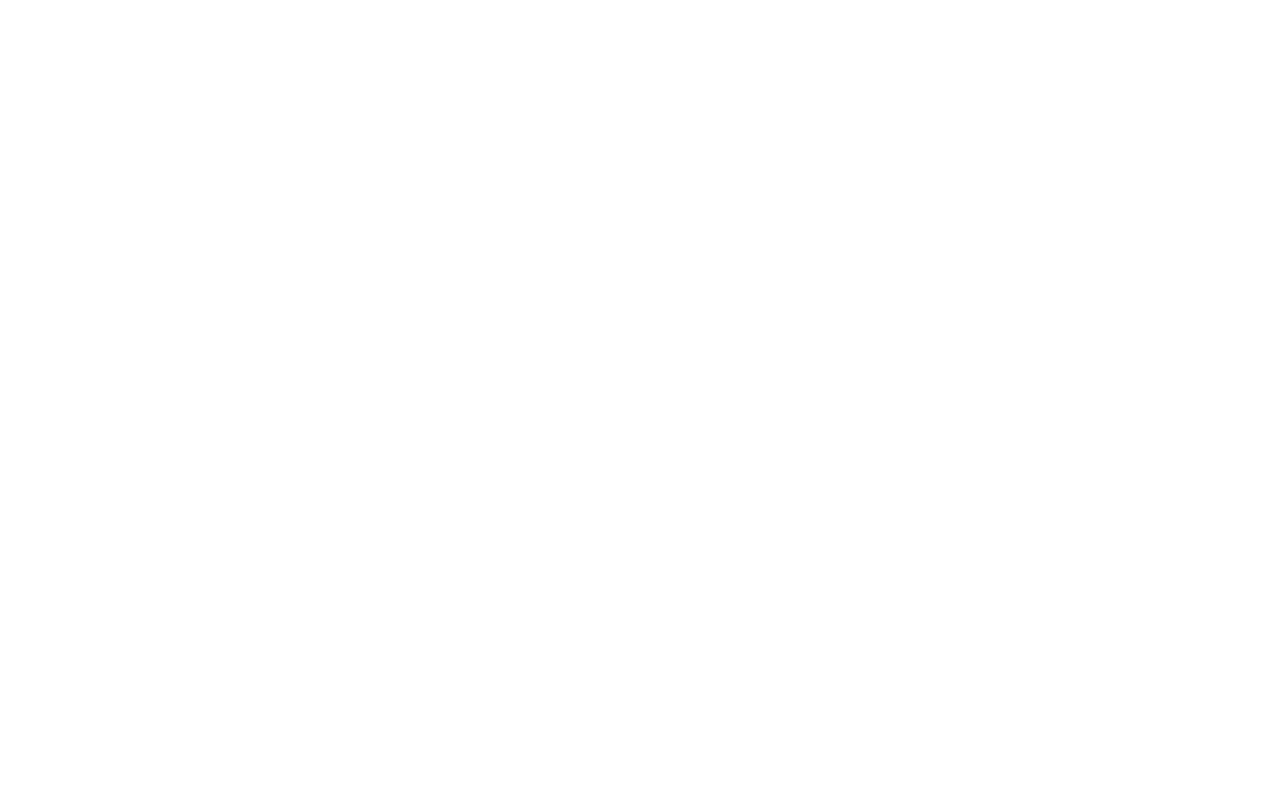
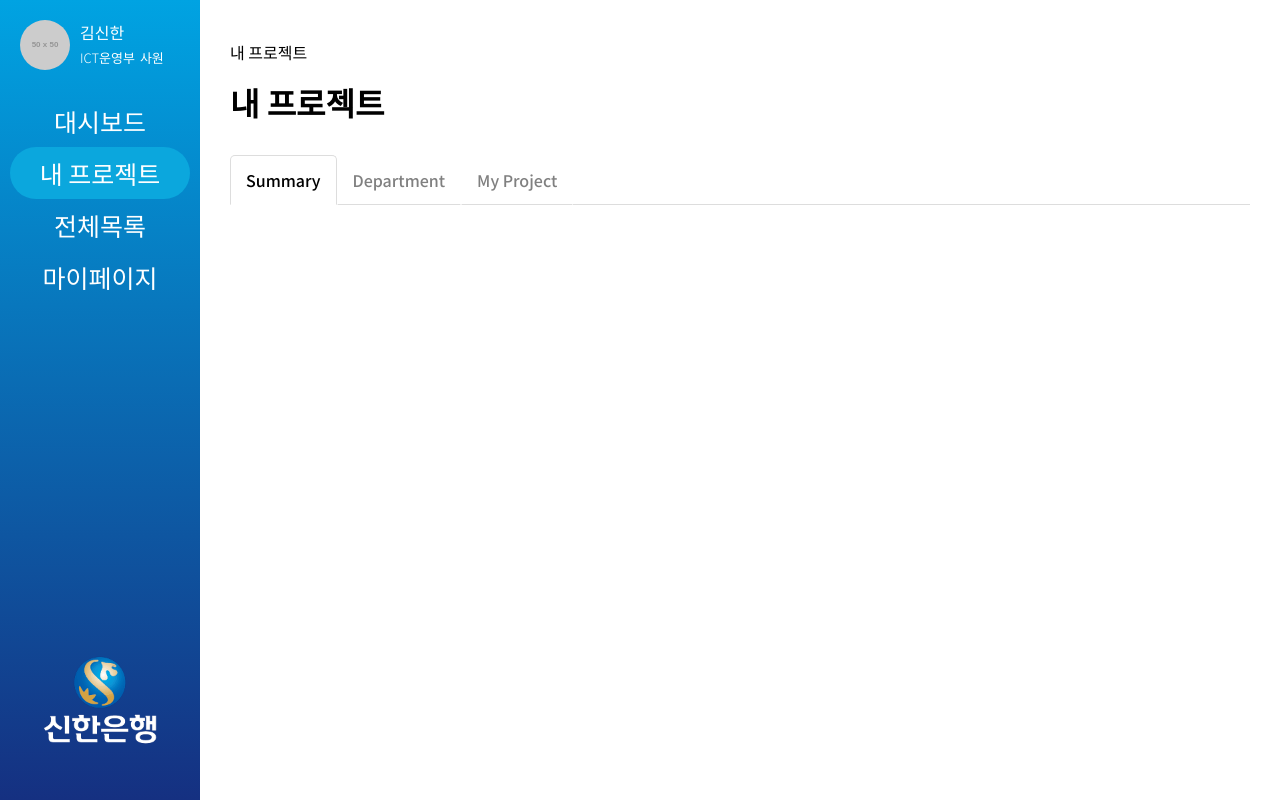
Before and after one commit to go95305/CheckSource, a Vue app in the folder frontend/: page /myproject in a window 1280 px wide. Built offline with nearby package versions, Linux system fonts and the light colour scheme.

Commit message:
[frontend] feat : 내 프로젝트 페이지 생성

```diff
--- /dev/null
+++ b/frontend/src/assets/css/MyProject/MyProject.css
@@ -0,0 +1,11 @@
+#my-project{
+    padding: 40px 0px 0px 30px;
+}
+
+#my-project-title{
+    margin:15px 0px;
+}
+
+#my-project-tab{
+    margin-top:30px
+}
--- /dev/null
+++ b/frontend/src/assets/css/MyProject/MyProjectPath.css
@@ -0,0 +1,9 @@
+
+.color-gray{
+    color: rgb(185, 185, 185);
+}
+
+.my-project-move:hover{
+    cursor: pointer;
+    text-decoration: underline;
+}
--- /dev/null
+++ b/frontend/src/components/MyProject/MyProjectConnect.vue
@@ -0,0 +1,3 @@
+<template>
+
+</template>
--- /dev/null
+++ b/frontend/src/components/MyProject/MyProjectPath.vue
@@ -0,0 +1,38 @@
+<template>
+  <div>
+    <span id="my-project-title-department" :class="MoveEffect" @click="GoMyProject">{{department}}</span>
+    <span v-if="project.length > 0">
+        <span class="color-gray"> / </span>
+        <span>{{project}}</span>
+    </span>
+  </div>
+</template>
+<script>
+export default {
+  name: "MyProjectTitle",
+  props: {
+    department: String,
+    project: {
+      type: String,
+      default: "",
+    },
+  },
+  computed:{
+     MoveEffect:function(){
+         return {
+             'my-project-move' : this.project.length > 0,
+             'color-gray' : this.project.length > 0
+         }
+     }
+  },
+  methods: {
+      GoMyProject:function(){
+          if(this.project.length > 0){
+              //프로젝트 명 있을 때
+            this.$router.push('/myproject')
+          }
+      }
+  },
+};
+</script>
+<style scoped src="@/assets/css/MyProject/MyProjectPath.css"></style>
--- a/frontend/src/router/index.js
+++ b/frontend/src/router/index.js
@@ -4,6 +4,7 @@ import Login from "@/views/Login/Login";
 import DashBoard from "@/views/DashBoard/DashBoard";
 import Index from "@/views/Main/Index";
 import AfterLogin from "@/components/Login/AfterLogin";
+import MyProject from "@/views/MyProject/MyProject";
 
 Vue.use(VueRouter);
 
@@ -28,6 +29,18 @@ const routes = [
         name: "DashBoard",
         component: DashBoard,
       },
+      {
+        path: "myproject",
+        name: "MyProject",
+        component: MyProject,
+        children:[
+          {
+            path: "summary",
+            name: "Summary",
+            component: DashBoard,
+          },
+        ]
+      },
     ],
   },
 ];
--- a/frontend/src/views/Main/Navbar.vue
+++ b/frontend/src/views/Main/Navbar.vue
@@ -2,19 +2,24 @@
   <nav class="sidenav">
     <profile id="nav-profile" />
     <router-link
-      :class="{ sidenav_choiced: currentPathName == 'DashBoard' }"
+      :class="{ sidenav_choiced: currentPathName == 'dashboard' }"
       to="/dashboard"
       >대시보드</router-link
     >
     <router-link
-      :class="{ sidenav_choiced: currentPathName == 'MyPage' }"
-      to="/login"
-      >마이페이지</router-link
+      :class="{ sidenav_choiced: currentPathName == 'myproject' }"
+      to="/myproject/summary"
+      >내 프로젝트</router-link
     >
     <router-link
       :class="{ sidenav_choiced: currentPathName == 'TotalList' }"
       to="/dashboard"
       >전체목록</router-link
+    >
+       <router-link
+      :class="{ sidenav_choiced: currentPathName == 'MyPage' }"
+      to="/dashboard"
+      >마이페이지</router-link
     >
     <div id="nav-logo">
       <img src="@/assets/shinhan.png" width="150px" alt="nav-logo" />
@@ -35,11 +40,12 @@ export default {
   watch: {
     $route(to) {
       //경로 이동 시 해당 경로 이름 설정
-      this.currentPathName = to.name;
+      this.currentPathName = to.path.split('/')[1];
     },
   },
   created() {
-    this.currentPathName = this.$route.name;
+    this.currentPathName = this.$route.path.split('/')[1];
+    console.log(this.currentPathName);
   },
 };
 </script>
--- /dev/null
+++ b/frontend/src/views/MyProject/MyProject.vue
@@ -0,0 +1,24 @@
+<template>
+  <div>
+    <div id="my-project">
+      <my-project-path :department="'내 프로젝트'" />
+      <h1 id="my-project-title">내 프로젝트</h1>
+      <tab id="my-project-tab" name="my-project" :list="tabList" />
+      <router-view/>
+    </div>
+  </div>
+</template>
+<script>
+import MyProjectPath from "../../components/MyProject/MyProjectPath.vue";
+import Tab from "../../components/Tab/Tab.vue";
+export default {
+  name: "MyProject",
+  components: { MyProjectPath, Tab },
+  data() {
+    return {
+      tabList: ["Summary", "Department", "My Project"],
+    };
+  },
+};
+</script>
+<style scoped src="@/assets/css/MyProject/MyProject.css"></style>
```
